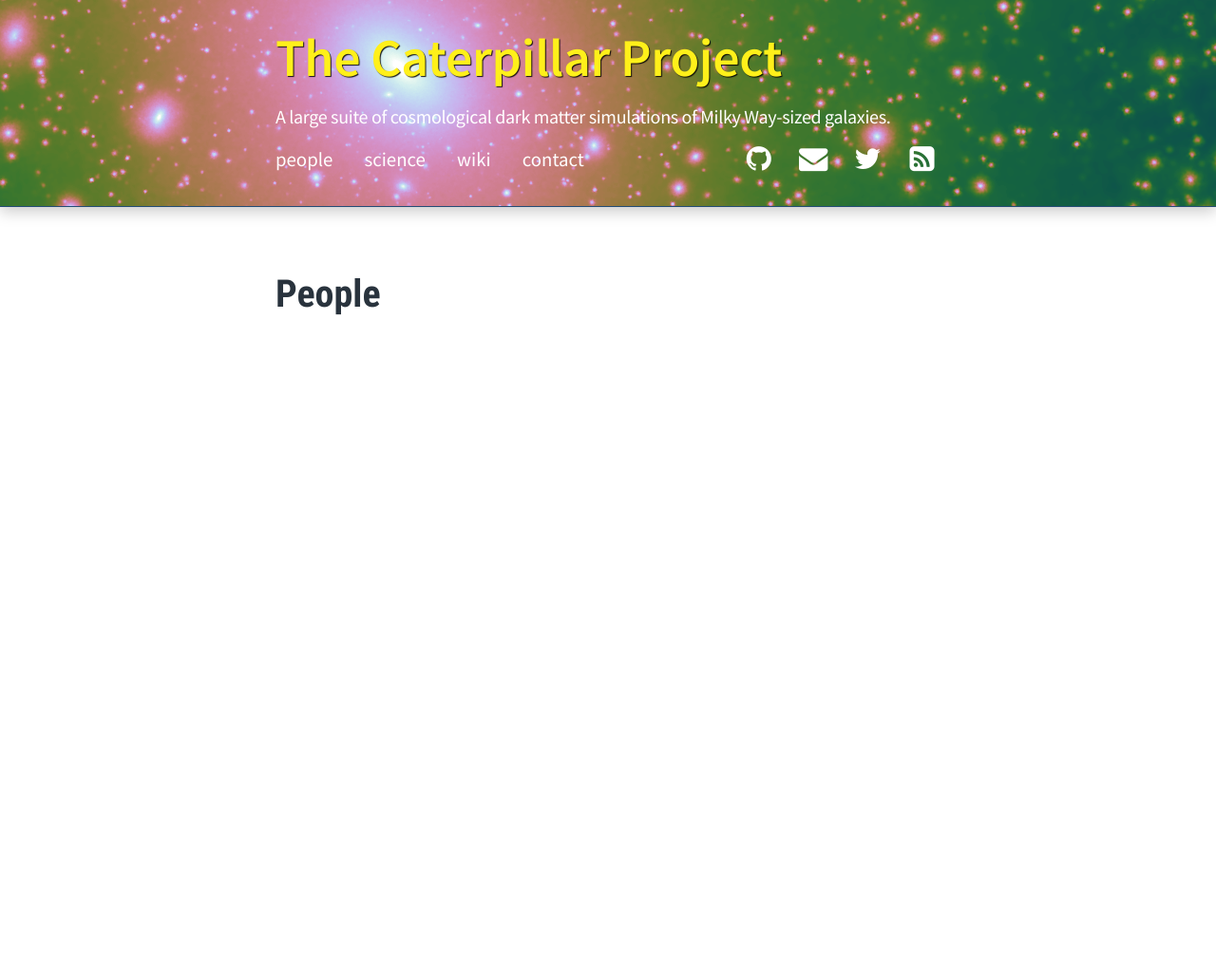
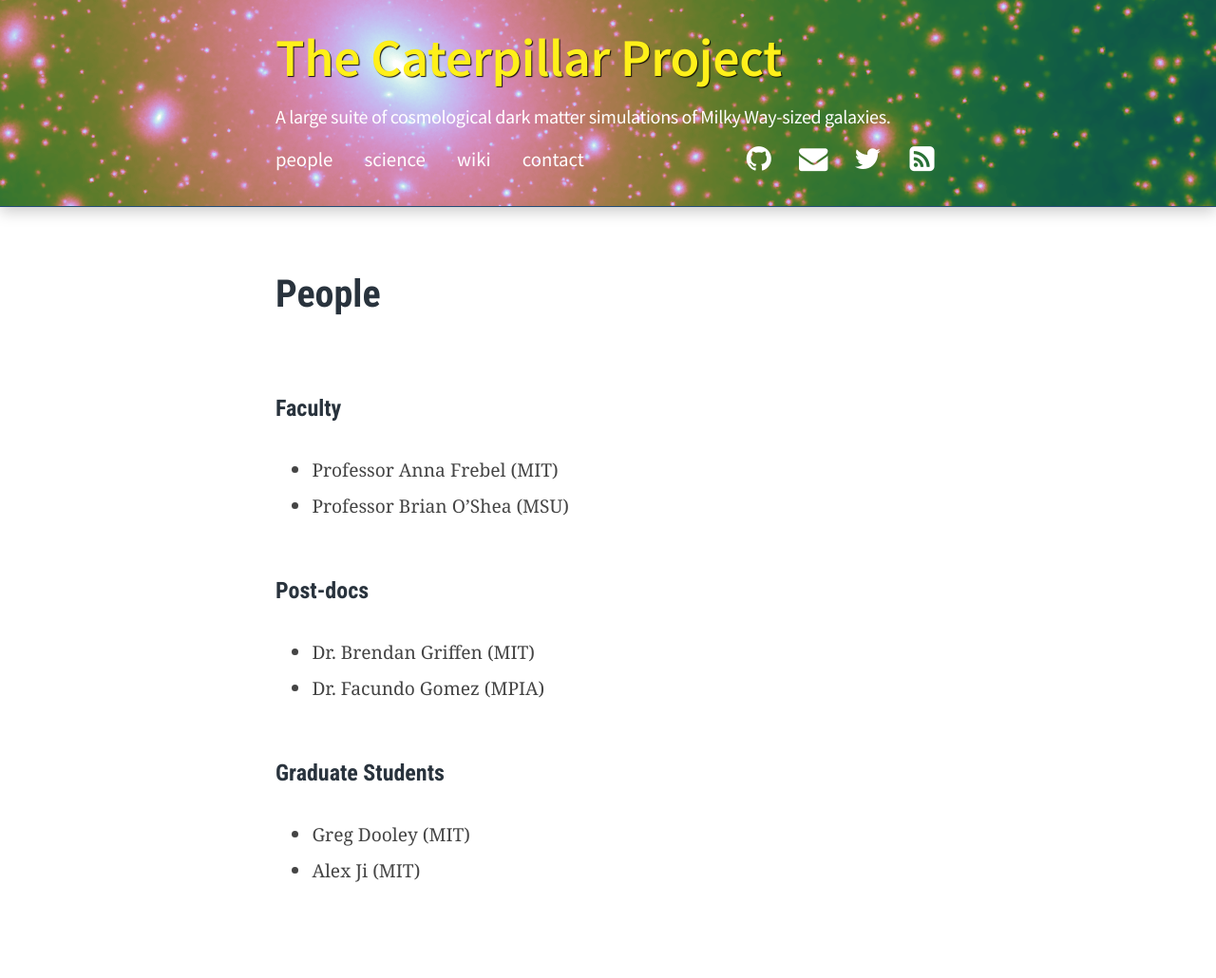
Before and after one commit to caterpillarproject/oldwebsite, a Jekyll site: the page built from people/index.md, in a window 1280 px wide. Shown: the whole page at 95% size. Built offline with Jekyll 4.4.1, drawn with Linux system fonts in a browser that asks for light colours; nearby versions of some CDN libraries; Markdown is read by kramdown in place of the engine named in the settings; before the commit the page ends 900 px from its top, so only the background shows below that.

Commit message:
added people

```diff
--- a/people/index.md
+++ b/people/index.md
@@ -2,3 +2,18 @@
 layout: static
 title: People
 ---
+
+## Faculty
+
+* Professor Anna Frebel (MIT)
+* Professor Brian O'Shea (MSU)
+
+## Post-docs
+
+* Dr. Brendan Griffen (MIT)
+* Dr. Facundo Gomez (MPIA)
+
+## Graduate Students
+
+* Greg Dooley (MIT)
+* Alex Ji (MIT)
```
